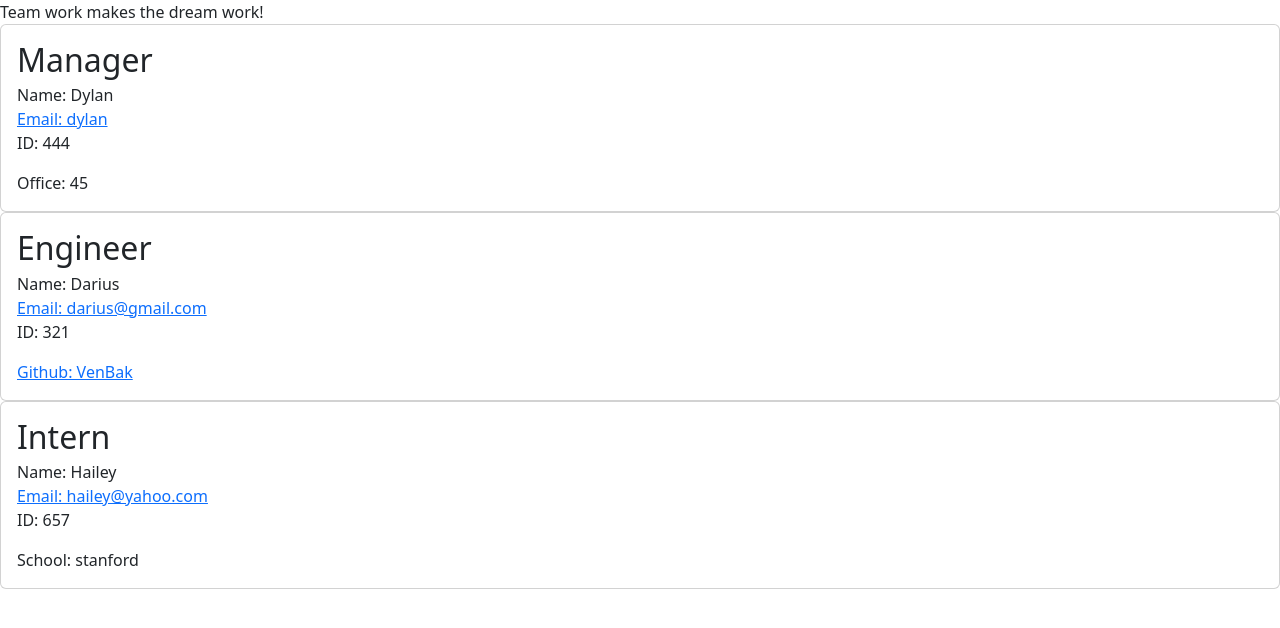
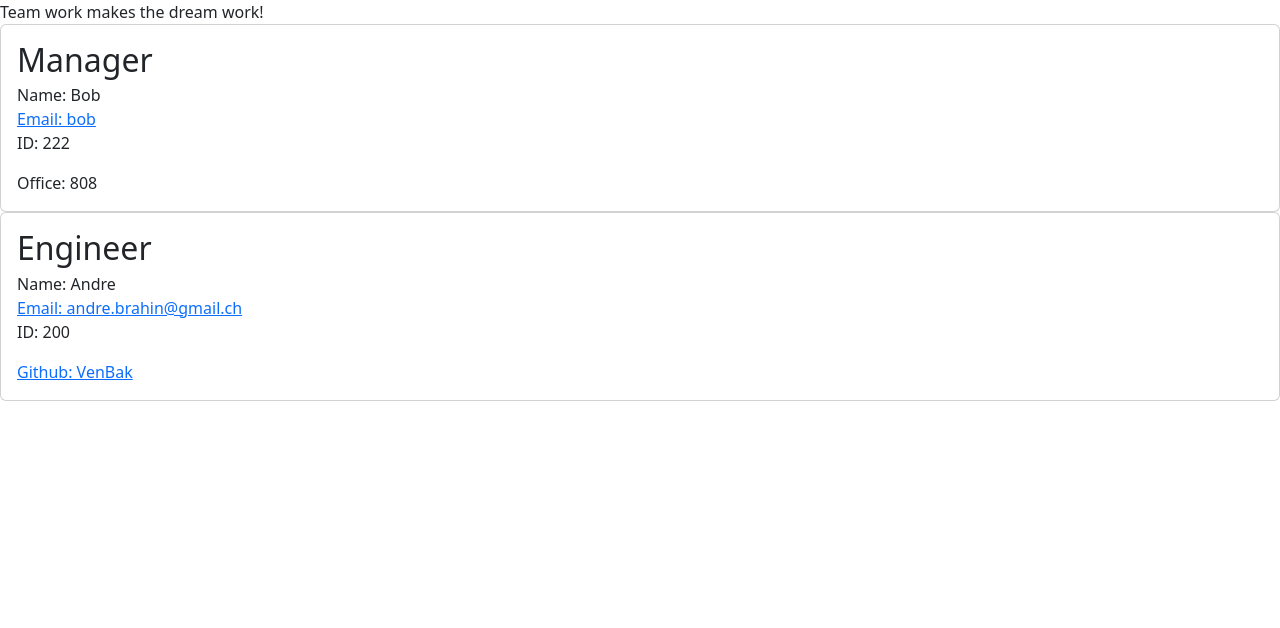
Before and after one commit to VenBak/TeamGenerator, a website: page team.html in a window 1280 px wide. Drawn offline with nearby package versions, Linux system fonts and the light colour scheme.

Commit message:
edited readme file

```diff
--- a/team.html
+++ b/team.html
@@ -17,30 +17,20 @@
         <div class="card">
             <div class="card-body">
                 <h2 class="card-title">Manager</h2>
-                <p class="card-subtitle">Name: Dylan</p>
-                <a class="card-text" href="mailto:dylan">Email: dylan</a>
-                <p class="card-text">ID: 444</p>
-                <p class="card-text">Office: 45</p>
+                <p class="card-subtitle">Name: Bob</p>
+                <a class="card-text" href="mailto:bob">Email: bob</a>
+                <p class="card-text">ID: 222</p>
+                <p class="card-text">Office: 808</p>
             </div>
         </div>
 
         <div class="card">
             <div class="card-body">
                 <h2 class="card-title">Engineer</h2>
-                <p class="card-subtitle">Name: Darius</p>
-                <a class="card-text" href="mailto:darius@gmail.com">Email: darius@gmail.com</a>
-                <p class="card-text">ID: 321</p>
-                <a class="card-text" href="github.com/VenBak">Github: VenBak</a>
-            </div>
-        </div>
-
-        <div class="card">
-            <div class="card-body">
-                <h2 class="card-title">Intern</h2>
-                <p class="card-subtitle">Name: Hailey</p>
-                <a class="card-text" href="mailto:hailey@yahoo.com">Email: hailey@yahoo.com</a>
-                <p class="card-text">ID: 657</p>
-                <p class="card-text">School: stanford</p>
+                <p class="card-subtitle">Name: Andre</p>
+                <a class="card-text" href="mailto:andre.brahin@gmail.ch">Email: andre.brahin@gmail.ch</a>
+                <p class="card-text">ID: 200</p>
+                <a class="card-text" href="https://github.com/VenBak" target="_blank">Github: VenBak</a>
             </div>
         </div>
 
```
Also changed, not shown: README.md, assets/images/app.png (added), assets/images/test.png (added).
